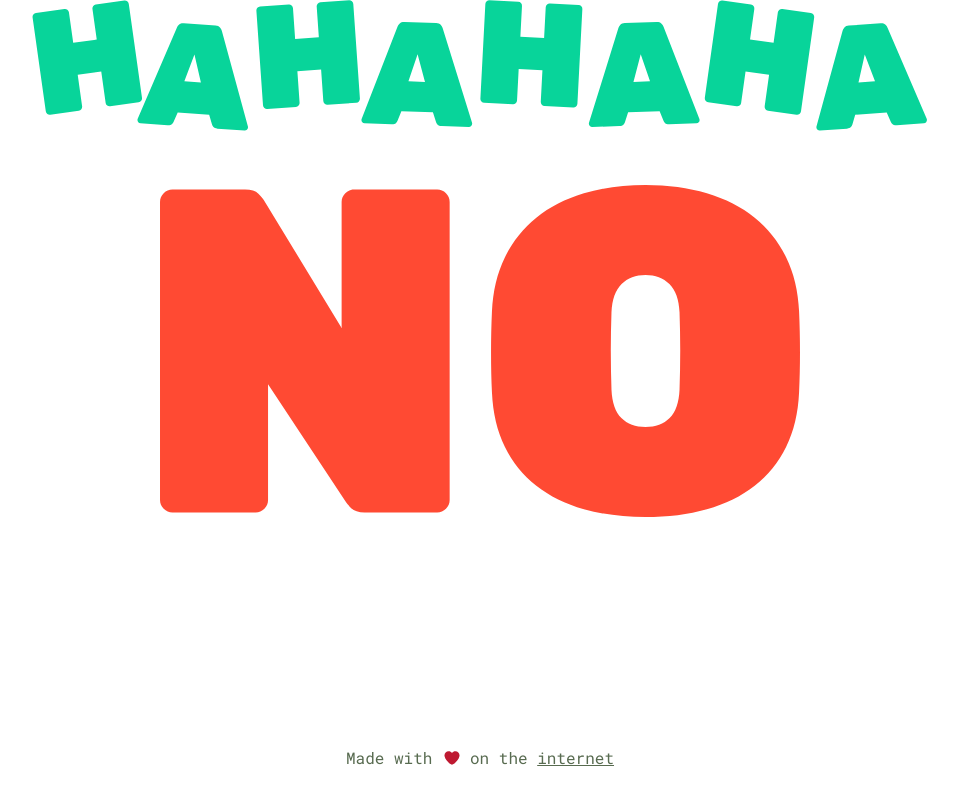
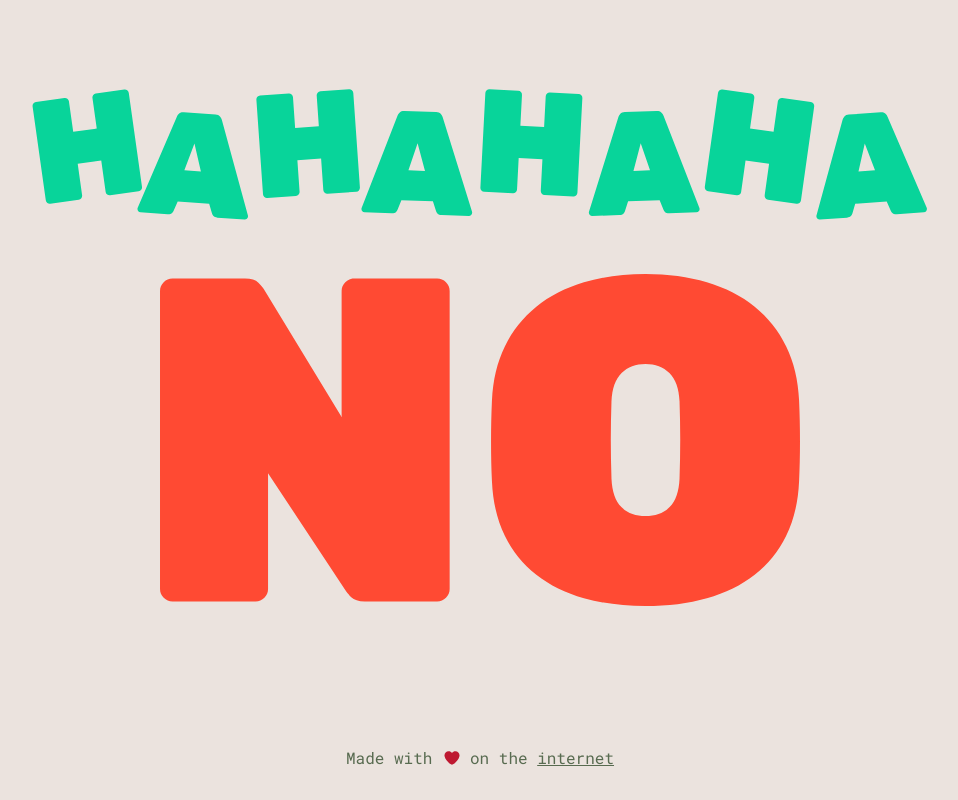
Before and after one commit to troubalex/hahahaha-no, a plain HTML site: page index.html in a window 1280 px wide. Shown: the whole page, without its empty margins (160-1118 px from the left). Drawn offline with Linux system fonts and the light colour scheme.

Commit message:
Prettier

```diff
--- a/styles.css
+++ b/styles.css
@@ -1,23 +1,25 @@
 body {
   align-items: center;
+  background-color: #EBE3DE;
   color: #586B50;
   display: flex;
-  /*flex-direction: column;*/
+  flex-direction: column;
   font-family: 'Roboto Mono', monospace;
-  height: 100%;
-  justify-content: center;
+  height: 100vh;
+  justify-content: space-between;
   margin: 0;
 }
 main {
   align-items: center;
   display: flex;
   flex-direction: column;
+  flex-grow: 2;
   justify-content: center;
+  margin-bottom: 2em;
   width: 100%;
 }
 footer {
-  bottom: 1em;
-  position: absolute;
+  margin-bottom: 1em;
 }
 
 a {
```
